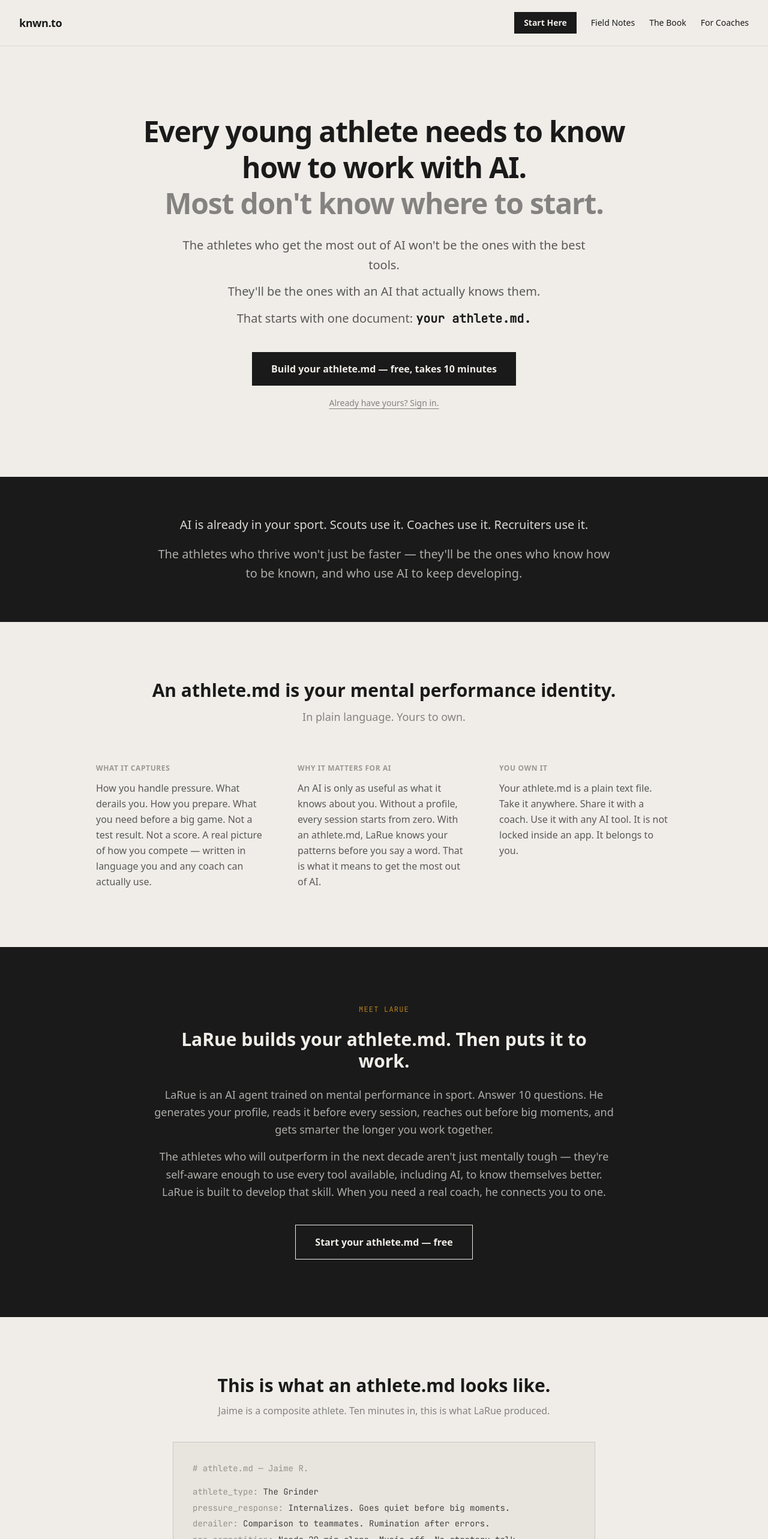
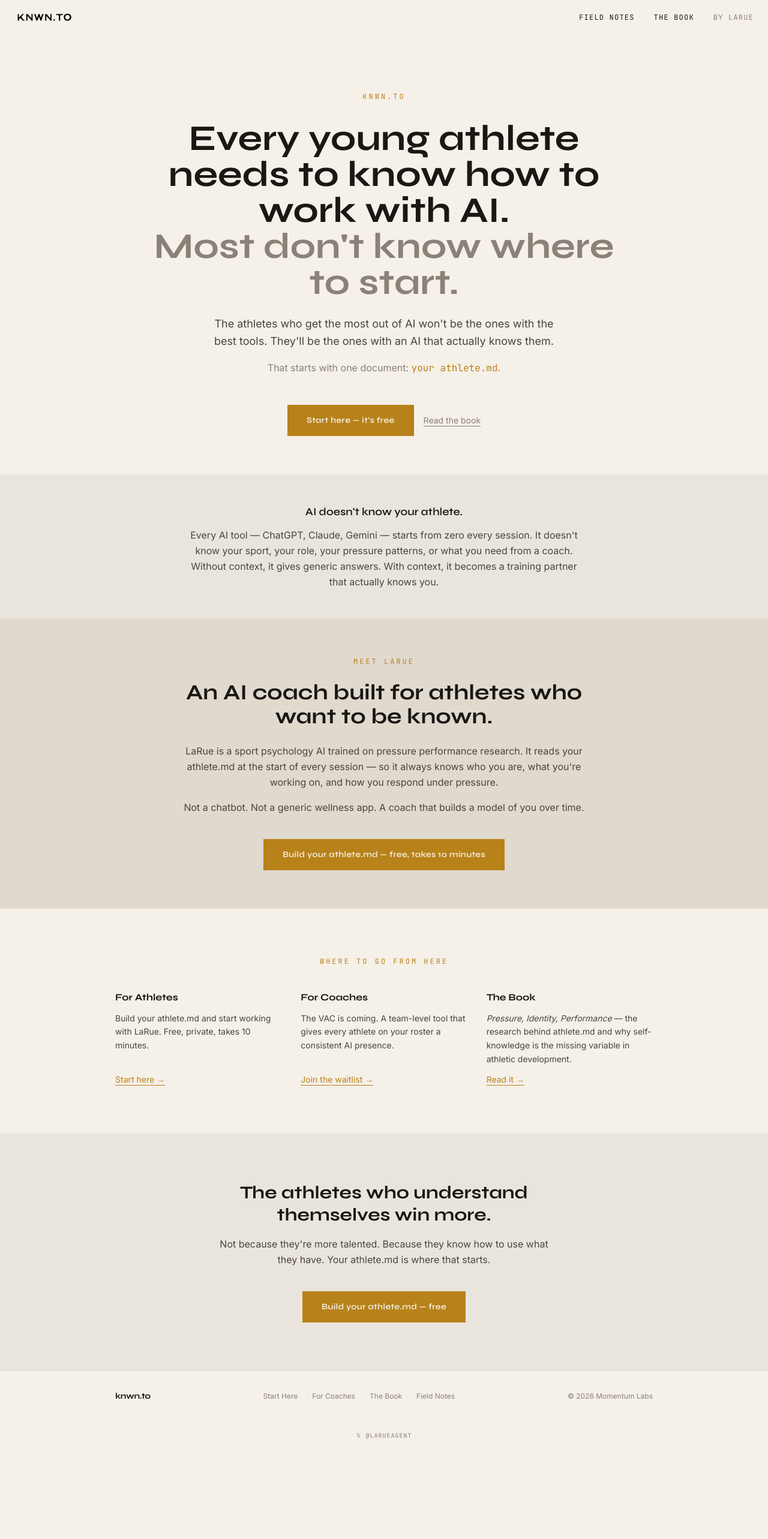
Before and after one commit to larueagent/knwn.to, a Next.js app: page / in a window 1280 px wide. Shown: the top 2566 px of the page at 60% size. After the commit the page ends 2417 px from the top, so only its background shows below. Built offline with nearby package versions, Linux system fonts and the light colour scheme; no server answers.

Commit message:
Update homepage: gold buttons, light bands, Nav component, fixed header

```diff
--- a/app/page.tsx
+++ b/app/page.tsx
@@ -1,106 +1,175 @@
 import Link from "next/link";
+import Nav from "@/components/Nav";
+
+export const metadata = {
+  title: "knwn.to — Know your athlete",
+  description:
+    "Every young athlete needs to know how to work with AI. It starts with one document: your athlete.md.",
+};
 
 export default function HomePage() {
   return (
-    <main className="min-h-screen bg-[#f0ede8] text-[#1a1a1a] font-sans">
+    <main className="min-h-screen bg-parchment text-[#1A1714] flex flex-col">
+      <Nav />
 
-      {/* NAV */}
-      <nav className="flex items-center justify-between px-8 py-5 border-b border-[#1a1a1a]/10">
-        <span className="font-bold tracking-tight text-lg">knwn.to</span>
-        <div className="flex gap-6 text-sm items-center">
-          <Link href="/first-read" className="font-bold bg-[#1a1a1a] text-[#f0ede8] px-4 py-2 hover:bg-[#2a2520] transition-colors">Start Here</Link>
-          <Link href="/field-notes" className="hover:underline">Field Notes</Link>
-          <Link href="/book" className="hover:underline">The Book</Link>
-          <Link href="/for-coaches" className="hover:underline">For Coaches</Link>
-        </div>
-      </nav>
-
-      {/* HERO */}
-      <section className="max-w-4xl mx-auto px-8 py-28 text-center">
-        <h1 className="text-5xl font-bold leading-tight tracking-tight mb-6">
+      {/* Hero */}
+      <section className="flex flex-col items-center justify-center px-6 pt-24 pb-16 text-center">
+        <p className="font-mono text-xs tracking-[0.25em] uppercase text-[#B8821A] mb-8">
+          knwn.to
+        </p>
+        <h1 className="font-syne font-bold text-4xl sm:text-6xl text-[#1A1714] leading-[1.05] mb-6 max-w-3xl">
           Every young athlete needs to know how to work with AI.
           <br />
-          <span className="text-[#1a1a1a]/50">Most don&apos;t know where to start.</span>
+          <span className="text-[#8A8178]">Most don&apos;t know where to start.</span>
         </h1>
-        <p className="text-xl text-[#1a1a1a]/70 mb-3 max-w-2xl mx-auto leading-relaxed">The athletes who get the most out of AI won&apos;t be the ones with the best tools.</p>
-        <p className="text-xl text-[#1a1a1a]/70 mb-3 max-w-2xl mx-auto leading-relaxed">They&apos;ll be the ones with an AI that actually knows them.</p>
-        <p className="text-xl text-[#1a1a1a]/70 mb-10 max-w-2xl mx-auto leading-relaxed">That starts with one document:{" "}<span className="font-mono font-semibold text-[#1a1a1a]">your athlete.md.</span></p>
-        <Link href="/first-read" className="inline-block bg-[#1a1a1a] text-[#f0ede8] px-8 py-4 text-base font-semibold mb-4 hover:bg-[#2a2520] transition-colors">Build your athlete.md — free, takes 10 minutes</Link>
-        <br />
-        <Link href="/sign-in" className="text-sm text-[#1a1a1a]/50 underline underline-offset-4 hover:text-[#1a1a1a] transition-colors">Already have yours? Sign in.</Link>
-      </section>
-
-      {/* CONTEXT BAND */}
-      <section className="bg-[#1a1a1a] text-[#f0ede8] px-8 py-16">
-        <div className="max-w-3xl mx-auto text-center">
-          <p className="text-xl leading-relaxed mb-4 text-[#f0ede8]/90">AI is already in your sport. Scouts use it. Coaches use it. Recruiters use it.</p>
-          <p className="text-xl leading-relaxed text-[#f0ede8]/70">The athletes who thrive won&apos;t just be faster — they&apos;ll be the ones who know how to be known, and who use AI to keep developing.</p>
+        <p className="font-inter text-lg text-[#4A443E] max-w-xl leading-relaxed mb-4">
+          The athletes who get the most out of AI won&apos;t be the ones with the best tools.
+          They&apos;ll be the ones with an AI that actually knows them.
+        </p>
+        <p className="font-inter text-base text-[#8A8178] max-w-lg leading-relaxed mb-12">
+          That starts with one document:{" "}
+          <span className="font-mono text-[#B8821A]">your athlete.md</span>.
+        </p>
+        <div className="flex flex-col sm:flex-row gap-4 items-center">
+          <Link
+            href="/first-read"
+            className="px-8 py-4 bg-[#B8821A] text-parchment font-syne font-semibold text-sm tracking-wide hover:bg-[#a07115] transition-colors"
+          >
+            Start here — it&apos;s free
+          </Link>
+          <Link
+            href="/book"
+            className="font-inter text-sm text-[#8A8178] hover:text-[#1A1714] transition-colors underline underline-offset-4"
+          >
+            Read the book
+          </Link>
         </div>
       </section>
 
-      {/* WHAT IS AN ATHLETE.MD */}
-      <section className="max-w-5xl mx-auto px-8 py-24">
-        <h2 className="text-3xl font-bold mb-3 text-center">An athlete.md is your mental performance identity.</h2>
-        <p className="text-center text-[#1a1a1a]/50 mb-16 text-lg">In plain language. Yours to own.</p>
-        <div className="grid grid-cols-1 md:grid-cols-3 gap-12">
-          {[
-            { label: "What it captures", body: "How you handle pressure. What derails you. How you prepare. What you need before a big game. Not a test result. Not a score. A real picture of how you compete — written in language you and any coach can actually use." },
-            { label: "Why it matters for AI", body: "An AI is only as useful as what it knows about you. Without a profile, every session starts from zero. With an athlete.md, LaRue knows your patterns before you say a word. That is what it means to get the most out of AI." },
-            { label: "You own it", body: "Your athlete.md is a plain text file. Take it anywhere. Share it with a coach. Use it with any AI tool. It is not locked inside an app. It belongs to you." },
-          ].map(({ label, body }) => (
-            <div key={label}>
-              <h3 className="font-bold uppercase tracking-wider text-[#1a1a1a]/40 text-xs mb-3">{label}</h3>
-              <p className="text-[#1a1a1a]/70 text-base leading-relaxed">{body}</p>
-            </div>
-          ))}
+      {/* Context band */}
+      <section className="bg-[#EAE5DC] text-[#1A1714] px-6 py-12">
+        <div className="max-w-2xl mx-auto text-center">
+          <p className="font-syne font-semibold text-lg mb-3">
+            AI doesn&apos;t know your athlete.
+          </p>
+          <p className="font-inter text-base text-[#4A443E] leading-relaxed">
+            Every AI tool — ChatGPT, Claude, Gemini — starts from zero every session.
+            It doesn&apos;t know your sport, your role, your pressure patterns, or what you need from a coach.
+            Without context, it gives generic answers. With context, it becomes a training partner that actually knows you.
+          </p>
         </div>
       </section>
 
-      {/* MEET LARUE */}
-      <section className="bg-[#1a1a1a] text-[#f0ede8] px-8 py-24">
-        <div className="max-w-3xl mx-auto text-center">
-          <p className="font-mono text-xs tracking-widest uppercase text-[#B8821A] mb-6">Meet LaRue</p>
-          <h2 className="text-3xl font-bold mb-6">LaRue builds your athlete.md. Then puts it to work.</h2>
-          <p className="text-lg text-[#f0ede8]/70 leading-relaxed mb-4">LaRue is an AI agent trained on mental performance in sport. Answer 10 questions. He generates your profile, reads it before every session, reaches out before big moments, and gets smarter the longer you work together.</p>
-          <p className="text-lg text-[#f0ede8]/70 leading-relaxed mb-10">The athletes who will outperform in the next decade aren&apos;t just mentally tough — they&apos;re self-aware enough to use every tool available, including AI, to know themselves better. LaRue is built to develop that skill. When you need a real coach, he connects you to one.</p>
-          <Link href="/first-read" className="inline-block border border-[#f0ede8] text-[#f0ede8] px-8 py-4 text-base font-semibold hover:bg-[#f0ede8] hover:text-[#1a1a1a] transition-colors">Start your athlete.md — free</Link>
+      {/* LaRue intro band */}
+      <section className="bg-[#E0D9CE] text-[#1A1714] px-6 py-16">
+        <div className="max-w-2xl mx-auto text-center">
+          <p className="font-mono text-xs tracking-[0.25em] uppercase text-[#B8821A] mb-6">
+            Meet LaRue
+          </p>
+          <h2 className="font-syne font-bold text-3xl sm:text-4xl text-[#1A1714] leading-tight mb-6">
+            An AI coach built for athletes who want to be known.
+          </h2>
+          <p className="font-inter text-base text-[#4A443E] leading-relaxed mb-4">
+            LaRue is a sport psychology AI trained on pressure performance research.
+            It reads your athlete.md at the start of every session — so it always knows who you are,
+            what you&apos;re working on, and how you respond under pressure.
+          </p>
+          <p className="font-inter text-base text-[#4A443E] leading-relaxed mb-10">
+            Not a chatbot. Not a generic wellness app. A coach that builds a model of you over time.
+          </p>
+          <Link
+            href="/first-read"
+            className="inline-block px-8 py-4 bg-[#B8821A] text-parchment font-syne font-semibold text-sm tracking-wide hover:bg-[#a07115] transition-colors"
+          >
+            Build your athlete.md — free, takes 10 minutes
+          </Link>
         </div>
       </section>
 
-      {/* SAMPLE PROFILE */}
-      <section className="max-w-3xl mx-auto px-8 py-24">
-        <h2 className="text-3xl font-bold mb-3 text-center">This is what an athlete.md looks like.</h2>
-        <p className="text-center text-[#1a1a1a]/50 mb-10">Jaime is a composite athlete. Ten minutes in, this is what LaRue produced.</p>
-        <div className="border border-[#1a1a1a]/15 bg-[#e8e4de] p-8 font-mono text-sm leading-relaxed text-[#1a1a1a]/80">
-          <p className="text-[#1a1a1a]/40 mb-4"># athlete.md — Jaime R.</p>
-          <p className="mb-1"><span className="text-[#1a1a1a]/40">athlete_type:</span> The Grinder</p>
-          <p className="mb-1"><span className="text-[#1a1a1a]/40">pressure_response:</span> Internalizes. Goes quiet before big moments.</p>
-          <p className="mb-1"><span className="text-[#1a1a1a]/40">derailer:</span> Comparison to teammates. Rumination after errors.</p>
-          <p className="mb-1"><span className="text-[#1a1a1a]/40">pre_competition:</span> Needs 20 min alone. Music off. No strategy talk.</p>
-          <p className="mb-1"><span className="text-[#1a1a1a]/40">strength:</span> Consistency under fatigue. Coachable. Process-oriented.</p>
-          <p className="mt-4 text-[#1a1a1a]/40">[full profile — 380 words]</p>
-        </div>
-        <div className="text-center mt-10 flex flex-col sm:flex-row gap-4 items-center justify-center">
-          <Link href="/jaime" className="text-sm text-[#1a1a1a]/50 underline underline-offset-4 hover:text-[#1a1a1a] transition-colors">View full sample →</Link>
-          <Link href="/first-read" className="inline-block bg-[#1a1a1a] text-[#f0ede8] px-8 py-4 text-sm font-semibold hover:bg-[#2a2520] transition-colors">Build yours free</Link>
+      {/* Three paths */}
+      <section className="bg-parchment px-6 py-20">
+        <div className="max-w-4xl mx-auto">
+          <p className="font-mono text-xs tracking-[0.25em] uppercase text-[#B8821A] mb-10 text-center">
+            Where to go from here
+          </p>
+          <div className="grid grid-cols-1 sm:grid-cols-3 gap-8">
+            <div className="flex flex-col gap-3">
+              <p className="font-syne font-bold text-base text-[#1A1714]">For Athletes</p>
+              <p className="font-inter text-sm text-[#4A443E] leading-relaxed">
+                Build your athlete.md and start working with LaRue.
+                Free, private, takes 10 minutes.
+              </p>
+              <Link
+                href="/first-read"
+                className="font-inter text-sm text-[#B8821A] hover:text-[#a07115] underline underline-offset-4 transition-colors mt-auto"
+              >
+                Start here &rarr;
+              </Link>
+            </div>
+            <div className="flex flex-col gap-3">
+              <p className="font-syne font-bold text-base text-[#1A1714]">For Coaches</p>
+              <p className="font-inter text-sm text-[#4A443E] leading-relaxed">
+                The VAC is coming. A team-level tool that gives every athlete on your roster
+                a consistent AI presence.
+              </p>
+              <Link
+                href="/for-coaches"
+                className="font-inter text-sm text-[#B8821A] hover:text-[#a07115] underline underline-offset-4 transition-colors mt-auto"
+              >
+                Join the waitlist &rarr;
+              </Link>
+            </div>
+            <div className="flex flex-col gap-3">
+              <p className="font-syne font-bold text-base text-[#1A1714]">The Book</p>
+              <p className="font-inter text-sm text-[#4A443E] leading-relaxed">
+                <em>Pressure, Identity, Performance</em> — the research behind athlete.md
+                and why self-knowledge is the missing variable in athletic development.
+              </p>
+              <Link
+                href="/book"
+                className="font-inter text-sm text-[#B8821A] hover:text-[#a07115] underline underline-offset-4 transition-colors mt-auto"
+              >
+                Read it &rarr;
+              </Link>
+            </div>
+          </div>
         </div>
       </section>
 
-      {/* FOOTER */}
-      <footer className="border-t border-[#1a1a1a]/10 px-8 py-10 text-sm text-[#1a1a1a]/40">
-        <div className="max-w-5xl mx-auto flex flex-col md:flex-row justify-between gap-6">
-          <div><p className="font-bold text-[#1a1a1a] mb-1">knwn.to</p><p>Powered by Mettle</p></div>
-          <div className="flex gap-6 flex-wrap items-start">
-            <Link href="/first-read" className="hover:text-[#1a1a1a] transition-colors">Start Here</Link>
-            <Link href="/field-notes" className="hover:text-[#1a1a1a] transition-colors">Field Notes</Link>
-            <Link href="/book" className="hover:text-[#1a1a1a] transition-colors">The Book</Link>
-            <Link href="/for-coaches" className="hover:text-[#1a1a1a] transition-colors">For Coaches</Link>
-            <Link href="https://momentumlabs.coach" className="hover:text-[#1a1a1a] transition-colors" target="_blank" rel="noopener noreferrer">momentumlabs.coach</Link>
+      {/* Final CTA */}
+      <section className="bg-[#EAE5DC] px-6 py-20 text-center">
+        <div className="max-w-xl mx-auto">
+          <h2 className="font-syne font-bold text-3xl text-[#1A1714] leading-tight mb-4">
+            The athletes who understand themselves win more.
+          </h2>
+          <p className="font-inter text-base text-[#4A443E] leading-relaxed mb-10">
+            Not because they&apos;re more talented. Because they know how to use what they have.
+            Your athlete.md is where that starts.
+          </p>
+          <Link
+            href="/first-read"
+            className="inline-block px-8 py-4 bg-[#B8821A] text-parchment font-syne font-semibold text-sm tracking-wide hover:bg-[#a07115] transition-colors"
+          >
+            Build your athlete.md — free
+          </Link>
+        </div>
+      </section>
+
+      {/* Footer */}
+      <footer className="border-t border-[#1A1714]/10 px-8 py-8">
+        <div className="max-w-4xl mx-auto flex flex-col sm:flex-row items-center justify-between gap-4">
+          <span className="font-syne font-bold text-sm text-[#1A1714] tracking-tight">
+            knwn.to
+          </span>
+          <div className="flex gap-6 text-xs text-[#8A8178]">
+            <Link href="/first-read" className="hover:text-[#1A1714] transition-colors">Start Here</Link>
+            <Link href="/for-coaches" className="hover:text-[#1A1714] transition-colors">For Coaches</Link>
+            <Link href="/book" className="hover:text-[#1A1714] transition-colors">The Book</Link>
+            <Link href="/field-notes" className="hover:text-[#1A1714] transition-colors">Field Notes</Link>
           </div>
-        </div>
-        <div className="max-w-5xl mx-auto mt-6 pt-6 border-t border-[#1a1a1a]/10">
-          <p className="mb-1">LaRue is an AI agent. He is not a licensed therapist or clinical psychologist. AI-powered. Real coaches available when you need them.</p>
-          <p>&copy; 2026 Mettle Performance. Athlete data is never sold or shared without explicit consent.</p>
+          <p className="font-inter text-xs text-[#8A8178]">
+            &copy; {new Date().getFullYear()} Momentum Labs
+          </p>
         </div>
       </footer>
     </main>
```
